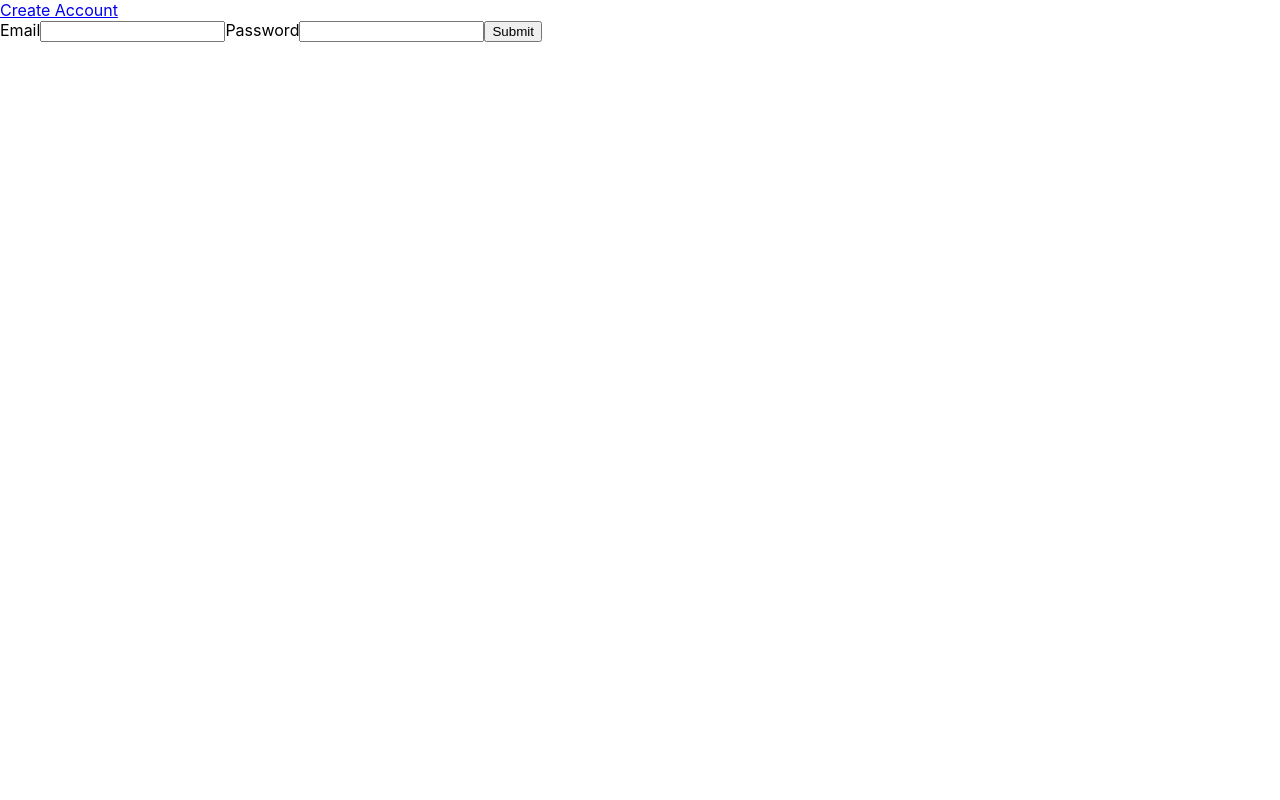
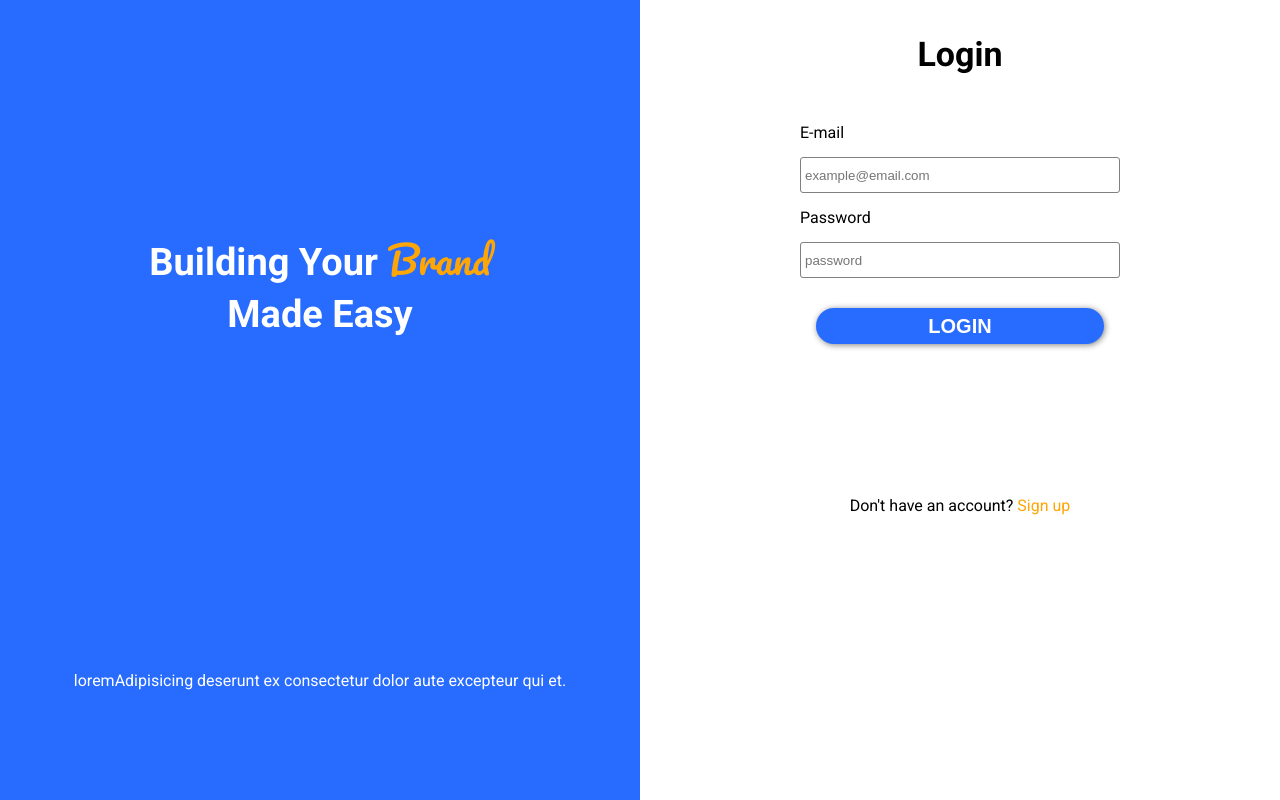
Before and after one commit to BuildForSDG/Team-171, a React (Create React App) app: page /login in a window 1280 px wide. Built offline with nearby package versions, Linux system fonts and the light colour scheme; no server answers.

Commit message:
style(login): Initial web styles for login page

```diff
--- a/public/index.html
+++ b/public/index.html
@@ -1,10 +1,11 @@
 <!DOCTYPE html>
-<html lang="en">
+<html lang="en-US">
   <head>
     <meta charset="utf-8" />
     <meta name="viewport" content="width=device-width, initial-scale=1" />
     <title>Team-171</title>
     <link rel="stylesheet" href="https://fonts.googleapis.com/css?family=Roboto:300,400,500,700&display=swap" />
+    <link href="https://fonts.googleapis.com/css2?family=Pacifico&family=Roboto:wght@300;400;500;700&display=swap" rel="stylesheet">
   </head>
   <body>
     <noscript>You need to enable JavaScript to run this app.</noscript>
--- a/src/components/Login/Login.js
+++ b/src/components/Login/Login.js
@@ -5,6 +5,7 @@ import { Redirect, Link } from "react-router-dom";
 
 import { useFormik } from 'formik';
 import { loginUser } from "../../actions";
+import "../../styles/login.scss";
 
 const Login = (props) => {
   const {isAuthenticated, loginError, dispatch} = props;
@@ -24,19 +25,33 @@ const Login = (props) => {
     return <Redirect to="/" />
   } else {
     return (
-      <div>
-      <div>
-        <Link to="/signup">Create Account</Link>
+      <div className="login">
+      <div className="cta-section">
+        <div className="cta-head">
+          <p>Building Your <span>Brand</span></p>
+          <p>Made Easy</p>
+        </div>
+        <div className="cta-des">
+          <p>loremAdipisicing deserunt ex consectetur dolor aute excepteur qui et.</p>
+        </div>
       </div>
-      <div>
+      <div className="form-view">
+        <div className="signup-link">
+          <p>Don't have an account? <Link to="/signup" className="link" style={{textDecoration: 'none'}}><span>Sign up</span></Link></p>
+        </div>
+      <div className="form">
+        <div className="form-title">
+          <p>Login</p>
+        </div>
         <form onSubmit={formik.handleSubmit}>
-          <label htmlFor="email">Email</label>
+          <label htmlFor="email">E-mail</label>
           <input
             id="email"
             name="email"
             type="email"
             onChange={formik.handleChange}
             value={formik.values.email}
+            placeholder="example@email.com"
           />
           <label htmlFor="password">Password</label>
           <input
@@ -45,10 +60,12 @@ const Login = (props) => {
             type="password"
             onChange={formik.handleChange}
             value={formik.values.password}
+            placeholder="password"
           />
           {loginError && (<p>Incorrect email or password</p>)}
-          <button type="submit">Submit</button>
+          <button type="submit" className="login-btn">LOGIN</button>
         </form>
+        </div>
       </div>
       </div>
     );
--- /dev/null
+++ b/src/styles/login.scss
@@ -0,0 +1,103 @@
+.login {
+  display: flex;
+  width: 100vw;
+  height: 100vh;
+  font-family: "Roboto", sans-serif;
+  flex-direction: row;
+  .cta-section {
+    width: 50%;
+    background-color: rgb(40, 108, 255);
+    box-sizing: border-box;
+    display: inline-flex;
+    flex-direction: column;
+    .cta-head {
+      height: 70%;
+      font-weight: bold;
+      font-size: 38px;
+      color: white;
+      display: inline-flex;
+      flex-direction: column;
+      justify-content: center;
+      align-items: center;
+      p{
+        margin: 0;
+      }
+      span{
+        font-family: 'Pacifico', cursive;
+        font-weight: lighter;
+        color: rgb(253, 166, 5);
+      }
+    }
+    .cta-des {
+      height: 30%;
+      display: inline-flex;
+      justify-content: center;
+      align-items: center;
+      color: white;
+    }
+  }
+  .form-view {
+    width: 50%;
+    box-sizing: border-box;
+    display: flex;
+    flex-direction: column;
+    .signup-link{
+      display: inline-flex;
+      height: 40%;
+      order: 2;
+      justify-content: center;
+      span {
+        color: rgb(253, 166, 5);
+      }
+    }
+    .form {
+      height: 60%;
+      display: inline-flex;
+      flex-direction: inherit;
+      .form-title {
+        font-weight: bold;
+        font-size: 34px;
+        display: inherit;
+        justify-content: center;
+      }
+      form {
+        height: 100%;
+        display: inherit;
+        flex-direction: inherit;
+        align-items: center;
+        label{
+          width: 50%;
+          margin: 15px 0;
+        }
+        input{
+          width: 50%;
+          height: 36px;
+          border: 1px solid grey;
+          border-radius: 3px;
+          padding: 4px;
+          box-sizing: border-box;
+        }
+        button{
+          width: 45%;
+          height: 36px;
+          border: 1px solid grey;
+          border-style: hidden;
+          border-radius: 18px;
+          box-shadow: 1px 1px 6px grey;
+          background-color: rgb(40, 108, 255);
+          color: white;
+          font-weight: bold;
+          font-size: 20px;
+          margin-top: 30px;
+          &:hover{
+            cursor: pointer;
+            width: 48%;
+            height: 40px;
+            border-radius: 20px;
+            box-shadow: 2px 2px 6px grey;
+          }
+        }
+      }
+    }
+  }
+}
```
